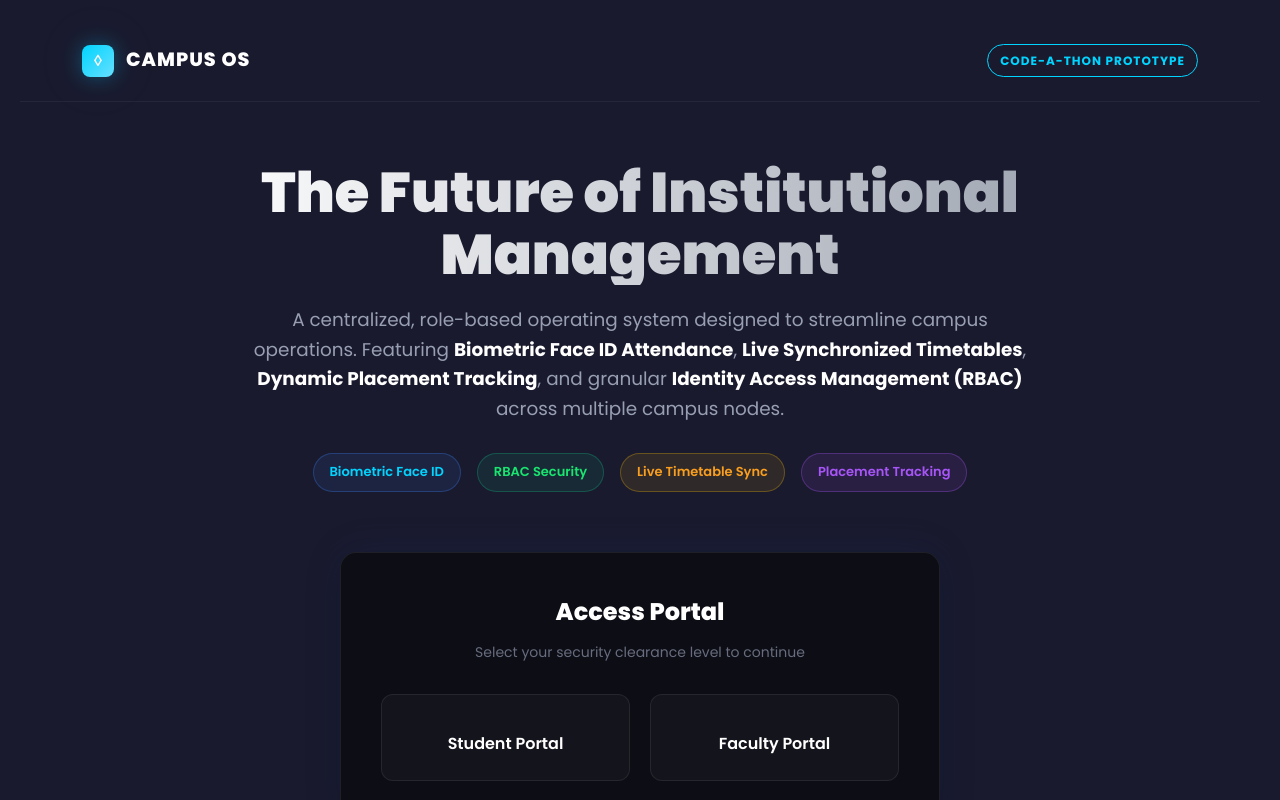
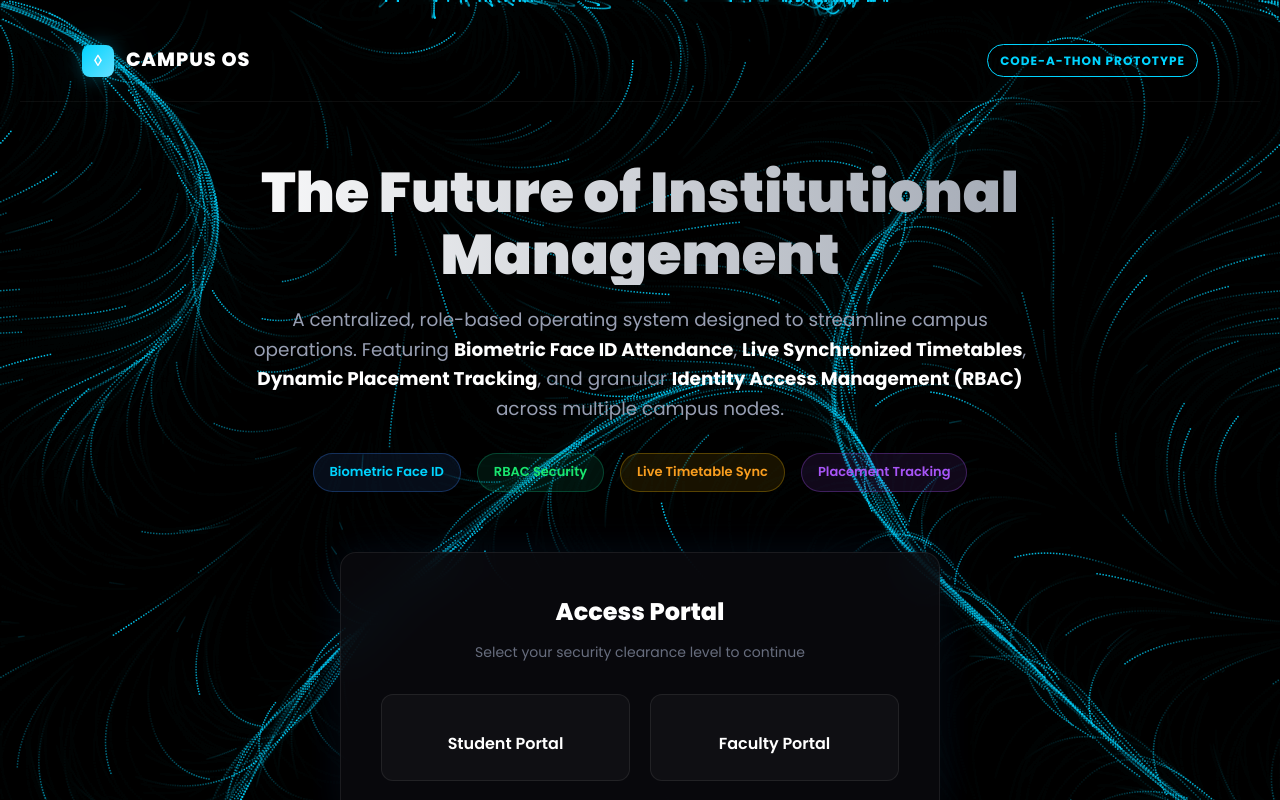
Before and after one commit to meetukani34-prog/code-a-thon_1, a Next.js app: page /login in a window 1280 px wide. Shown: the top 800 px of the page. Built offline with nearby package versions, Linux system fonts and the light colour scheme; a web font is replaced by a local one.

Commit message:
Fix login page background covering the NeuralBackground

```diff
--- a/src/app/login/auth.css
+++ b/src/app/login/auth.css
@@ -14,7 +14,7 @@
     justify-content: center;
     align-items: center;
     min-height: 100vh;
-    background: #1a1a2e;
+    background: transparent;
     padding: 20px;
 }
 
--- a/src/app/login/page.tsx
+++ b/src/app/login/page.tsx
@@ -14,8 +14,6 @@ export default function AuthPortalSelection() {
                 className="absolute inset-0 z-0"
             />
             <div className="auth-body relative z-20" style={{ display: 'flex', flexDirection: 'column', minHeight: '100vh', overflowX: 'hidden', width: '100%' }}>
-                <div className="background-shape"></div>
-                <div className="secondary-shape"></div>
 
                 {/* Header Section */}
                 <header style={{ width: '100%', padding: '24px 5%', display: 'flex', justifyContent: 'space-between', alignItems: 'center', zIndex: 10, borderBottom: '1px solid rgba(255,255,255,0.05)' }}>
```
